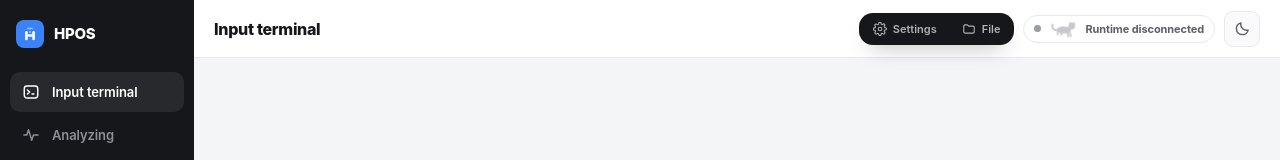
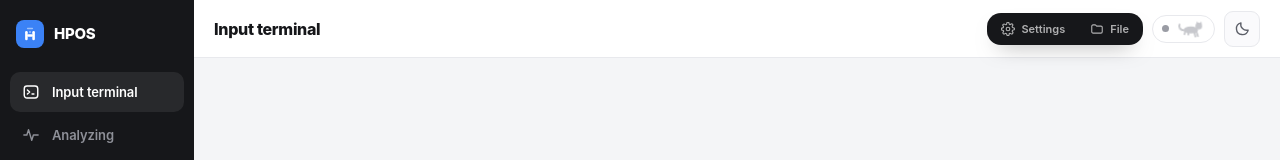
Before and after one commit to hp635738-pro/HPOS, a React (Vite) app: page / in a window 1280 px wide. Shown: the top 160 px of the page. Built offline with nearby package versions, Linux system fonts and the light colour scheme; no server answers.

Commit message:
Header status: icon-only cat chip, visible status text removed
Co-authored-by: arena-agent <297053741+arena-agent@users.noreply.github.com>

```diff
--- a/src/components/RuntimeStatus.jsx
+++ b/src/components/RuntimeStatus.jsx
@@ -24,11 +24,12 @@
 /**
  * Compact runtime status container for the header:
  *
- *   [ ● ] [running cat] [ Runtime connected ]
+ *   [ ● ] [running cat]
  *
- * State is always carried by dot + text — the cat is a decorative activity
- * hint, never the only signal. The cat idles while disconnected, runs while
- * connected and healthy, and runs faster while runtime tasks are active.
+ * Icon-only by design — no visible status text. State is carried by the dot
+ * tone + the cat (accent + running while connected, muted + idle otherwise,
+ * faster while runtime tasks are active), and the full state stays in the
+ * accessible label + tooltip so assistive tech still announces it.
  *
  * Press-and-hold (~3s, pointer or keyboard) opens the full runtime details
  * view. There is deliberately NO click action, so a normal click can never
@@ -68,7 +69,6 @@
       >
         <RunningCat motion={motion} />
       </span>
-      <span>{label}</span>
       <span
         className="rt-hold"
         data-holding={holding ? 'true' : 'false'}
@@ -81,19 +81,15 @@
 const S = {
   chip: {
     height: 28,
-    padding: '0 10px',
+    padding: '0 9px',
     display: 'inline-flex',
     alignItems: 'center',
-    gap: 7,
-    fontSize: 11,
-    fontWeight: 700,
-    letterSpacing: '-.1px',
+    gap: 6,
     borderRadius: 999,
     color: 'var(--text-2)',
     border: '1px solid var(--line)',
     background: 'var(--surface)',
     cursor: 'pointer',
-    whiteSpace: 'nowrap',
     userSelect: 'none',
     WebkitTouchCallout: 'none',
     touchAction: 'manipulation',
```
Also changed, not shown: 1 other file (tests, documents, lock files or other folders).
